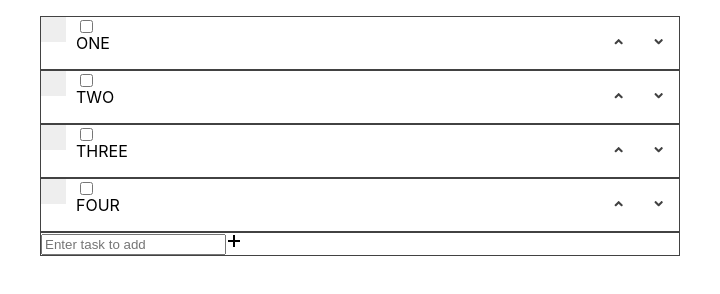
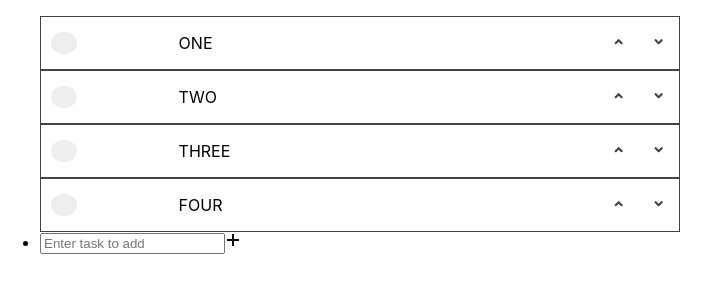
Before and after one commit to sw00d/Todo-List, a React app: page / in a window 1280 px wide. Shown: the whole page, without its empty margins (0-720 px from the left). Built offline with nearby package versions, Linux system fonts and the light colour scheme.

Commit message:
check marks fixed

```diff
--- a/src/components/taskList/CheckBoxStyle.css
+++ b/src/components/taskList/CheckBoxStyle.css
@@ -1,32 +1,24 @@
 .checkContainer {
-    display: block;
     position: relative;
-    padding-left: 35px;
-    margin-bottom: 12px;
-    cursor: pointer;
-    font-size: 22px;
+    width: 20%;
     -webkit-user-select: none;
     -moz-user-select: none;
     -ms-user-select: none;
     user-select: none;
-  }
-
-  /* Hide the browser's default checkbox */
-  .checkContainer input {
-    position: absolute;
-    /* opacity: 0; */
-    cursor: pointer;
-    /* height: 0; */
-    /* width: 0; */
+    display: flex;
+    justify-content: space-between;
+    align-items: center;
+    margin-left: 10px;
   }
 
   /* Create a custom checkbox */
   .checkmark {
-    position: absolute;
+    cursor: pointer;
     top: 0;
     left: 0;
-    height: 25px;
-    width: 25px;
+    height: 42.5%;
+    width: 20%;
+    border-radius: 100%;
     background-color: #eee;
   }
 
@@ -37,7 +29,7 @@
 
   /* When the checkbox is checked, add a blue background */
   .checkContainer input:checked ~ .checkmark {
-    background-color: #2196F3;
+    background-color: #42aaff;
   }
 
   /* Create the checkmark/indicator (hidden when not checked) */
@@ -53,9 +45,9 @@
   }
 
   /* Style the checkmark/indicator */
-  .checkContainer .checkmark:after {
-    left: 9px;
-    top: 5px;
+  .checkmark:after {
+    left: 7px;
+    top: 17px;
     width: 5px;
     height: 10px;
     border: solid white;
--- a/src/components/taskList/style.css
+++ b/src/components/taskList/style.css
@@ -1,7 +1,10 @@
 ul {
     width: 50%;
 }
-li {
+.CheckBox {
+    display: none;
+}
+.Row {
     border: #424242 1px solid;
     display: flex;
     position: relative;
--- a/src/components/taskList/view.js
+++ b/src/components/taskList/view.js
@@ -14,18 +14,26 @@ export default class List extends Component {
     }
 
     //This disables buttons by checking if any inputs are checked
-    check(e){
-      // const ul = e.target.parentElement.parentElement.children;
-      // let bool;
-      // //checkbox always has to be first element in <li>
-      // for (let i = 0; i < ul.length; i++){
-      //   console.log(ul[i].children[0].children[0])
-      //   if (ul[i].children[0].children[0].checked){
-      //     bool = true;
-      //     break;
-      //   } else bool = false;
-      // }
-      // this.setState({moveDisable: bool});
+    ifChecked(e){
+      const ul = e.parentElement.parentElement.children;
+      let bool;
+
+      //checkbox always has to be first element in <li>
+      for (let i = 0; i < ul.length; i++){
+        const checked = ul[i].children[0].children[0].checked;
+
+        if (checked){
+          bool = true;
+          break;
+        } else bool = false;
+      }
+      this.setState({moveDisable: bool});
+    }
+
+    checkItem(e) {
+      // console.log(e.target.parentElement)
+      e.target.parentElement.children[0].checked = !e.target.parentElement.children[0].checked;
+      this.ifChecked(e.target.parentElement);
     }
     render() {
       const {tasks, down, up} = this.props;
@@ -36,10 +44,10 @@ export default class List extends Component {
           tasks.map((text,i)=>
           {
             return (
-              <li key={i}>
-                <div className="checkContainer" onClick={(e)=>this.check(e)}>
+              <div className="Row" key={i}>
+                <div className="checkContainer">
                   <input className="CheckBox" type="checkbox" />
-                  <span className="checkmark"></span>
+                  <span className="checkmark" onClick={(e)=>this.checkItem(e)}></span>
                 </div>
                 <p>{text}</p>
                 <div className="ArrowContainer">
@@ -57,7 +65,7 @@ export default class List extends Component {
                     }
                   }><FaAngleDown /></button>
                 </div>
-              </li>
+              </div>
             )
           })
         }
```
